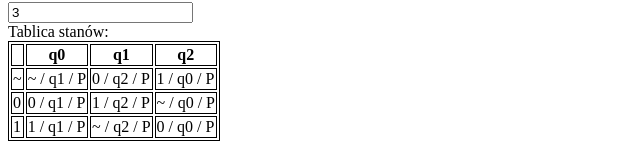
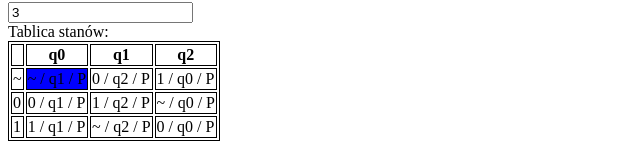
Before and after one commit to michalzaw/turing-machine, an Angular app: page / in a window 1280 px wide. Shown: the part 138-296 px from the top of the page, without its empty margins (0-640 px from the left). Built offline with nearby package versions, Linux system fonts and the light colour scheme.

Commit message:
Added hightlighting of the current state.

```diff
--- a/src/app/app.component.css
+++ b/src/app/app.component.css
@@ -1,3 +1,7 @@
 table, th, td {
     border: 1px solid black;
   }
+
+.activeState {
+  background-color: blue;
+}
--- a/src/app/app.component.html
+++ b/src/app/app.component.html
@@ -28,7 +28,7 @@
             <td>
                 {{symbol}}
             </td>
-            <td *ngFor="let state of states">
+            <td *ngFor="let state of states, index as j" [ngClass]="{activeState: isActiveState(j, i)}">
                 {{symbols[state[i].symbol]}} / q{{state[i].nextState}} / {{getDirection(state[i].direction)}}
             </td>
         </tr>
--- a/src/app/app.component.ts
+++ b/src/app/app.component.ts
@@ -95,4 +95,9 @@ export class AppComponent {
     console.log(this.currentCell);
     console.log("symbol: " + this.tape[this.currentCell]);
   }
+
+  isActiveState(stateIndex: number, symbolIndex: number) {
+    if (this.currentState == stateIndex && this.tape[this.currentCell] == symbolIndex)
+    return true;
+  }
 }
```
